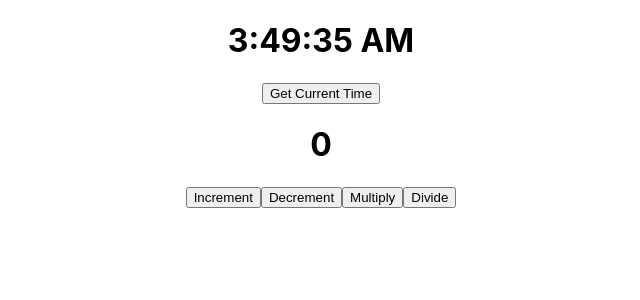
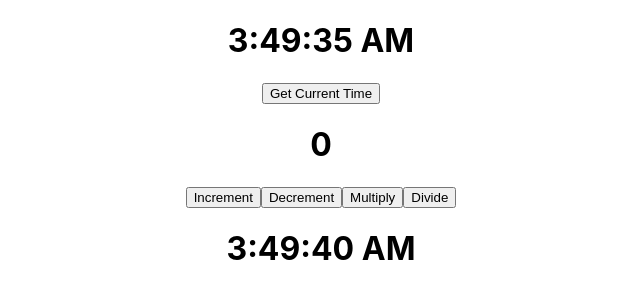
Before and after one commit to Anishaagupta/Practice, a React (Create React App) app: page / in a window 1280 px wide. Shown: the top 300 px of the page, without its empty margins (319-959 px from the left). Built offline with nearby package versions, Linux system fonts and the light colour scheme.

Commit message:
third commit

```diff
--- a/src/App.js
+++ b/src/App.js
@@ -1,6 +1,8 @@
 import React from 'react';
 import Hooks from './Hooks';
 import CountHooks from './CountHooks';
+import DigitalClock from './DigitalClock';
+
 import './App.css';
 
 function App() {
@@ -8,6 +10,7 @@
     <div className='App'>
       <Hooks />
       <CountHooks />
+      <DigitalClock />
     </div>
   );
 }
--- a/src/CountHooks.jsx
+++ b/src/CountHooks.jsx
@@ -4,7 +4,7 @@
   let count = 0;
   const [currentCount, setCount] = useState(count);
   const Increment = () => {
-    setCount(currentCount + 1);
+    setCount(currentCount + 100);
   };
   const Decrement = () => {
     setCount(currentCount - 1);
--- /dev/null
+++ b/src/DigitalClock.jsx
@@ -0,0 +1,18 @@
+import React, { useState } from 'react';
+
+function DigitalClock() {
+  let time = new Date().toLocaleTimeString();
+  const [cTime, setTime] = useState(time);
+  const updateTime = () => {
+    let time = new Date().toLocaleTimeString();
+    setTime(time);
+  };
+  setInterval(updateTime, 1000);
+  return (
+    <div>
+      <h1>{cTime}</h1>
+    </div>
+  );
+}
+
+export default DigitalClock;
```
